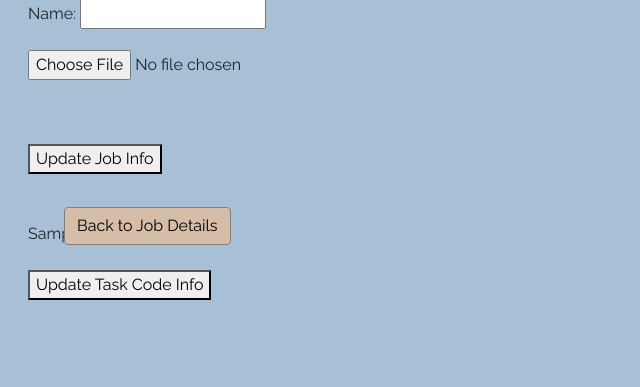
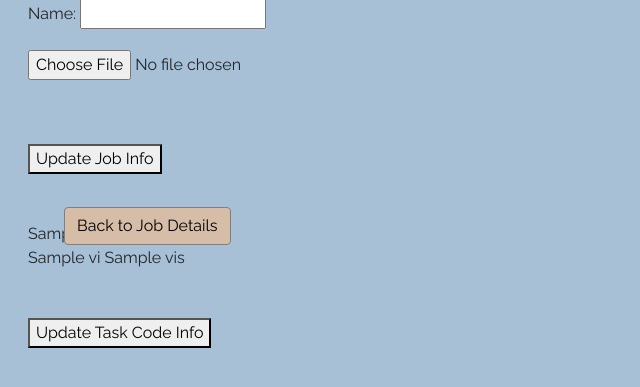
Before and after one commit to zsm767/ProjectTaskRecord, a Django app: template jobimport/templates/jobimport/job_update.html in a window 1280 px wide. Shown: the part 169-556 px from the top of the page, without its empty margins (0-640 px from the left). Run offline with Django 3.2, Linux system fonts and the light colour scheme; tables that the repository leaves empty hold one stand-in row (values such as "Sample post"); the template is opened without the code that fills it: values that come from a table or form of the project are taken from there, most other values are stand-ins (such as "Sample title", 1, 10 or a date in 2020); some libraries are stand-ins or nearby versions.

Commit message:
6/21 morning update: still more work to do.

```diff
--- a/jobimport/forms.py
+++ b/jobimport/forms.py
@@ -24,11 +24,12 @@ class TaskForm( forms.ModelForm ):
 	week_of = forms.DateField( label='Week of', widget=forms.SelectDateWidget(), initial=timezone.now(), required=False)
 	actual_budget = forms.DecimalField( label='Actual Budget', min_value=00.00, max_digits=19, decimal_places=2 )
 
-	"""some work needs to be done here to update the list of available task codes to edit..."""
+	"""some work needs to be done here to update the list of available task codes to edit...
 	def __init__(self, *args, **kwargs):
 		super(TaskForm, self).__init__(*args, **kwargs)
-		self.fields['code_id'].queryset = TaskCodes.objects.all()
+		self.fields['code_id'].queryset = TaskCodes.objects.all()"""
 
 	class Meta:
 		model = TaskCodes
 		fields = ["code_id","actual_budget",]
+		exclude = ["code_desc", "phase", "job", "budget", "footage", "actual_footage", "acc_footage", "acc_budget",]
--- a/jobimport/templates/jobimport/job_update.html
+++ b/jobimport/templates/jobimport/job_update.html
@@ -20,7 +20,16 @@
 			<br><br>
 			<form enctype="multipart/form-data" method="POST" action="">
 				{% csrf_token %}
-				{{ form2.as_p }}
+				<!-- {{ form2.as_p }} -->
+				{% for hidden in form2.hidden_fields %}
+					{{ hidden }}
+				{% endfor %}
+				{% for vis in form2.visible_fields %}
+					<div class="fieldWrapper">
+						{{ vis.errors }}
+						{{vis.label_tag }} {{ vis }}
+					</div>
+				{% endfor %}
 				<br><br>
 				<button type="submit", name="form2", value="Update">Update Task Code Info</button>
 			</form>
```
Also changed, not shown: jobimport/views.py (+5 -5 lines).
